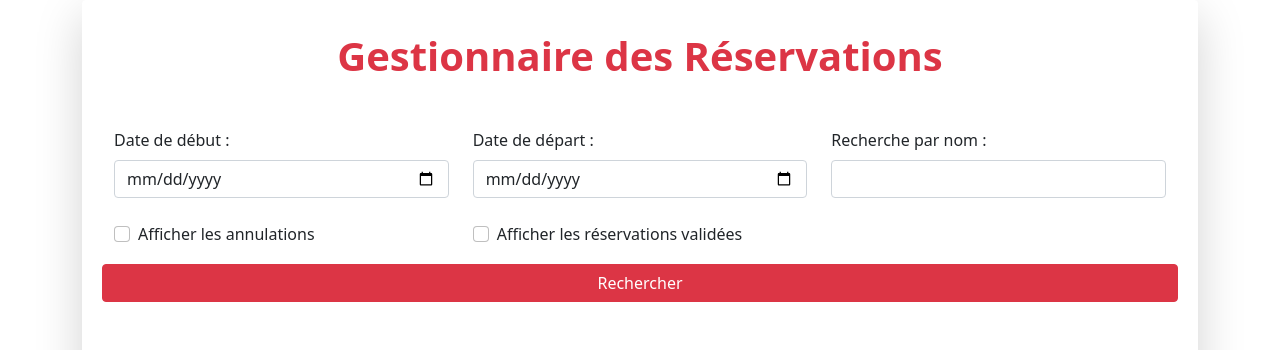
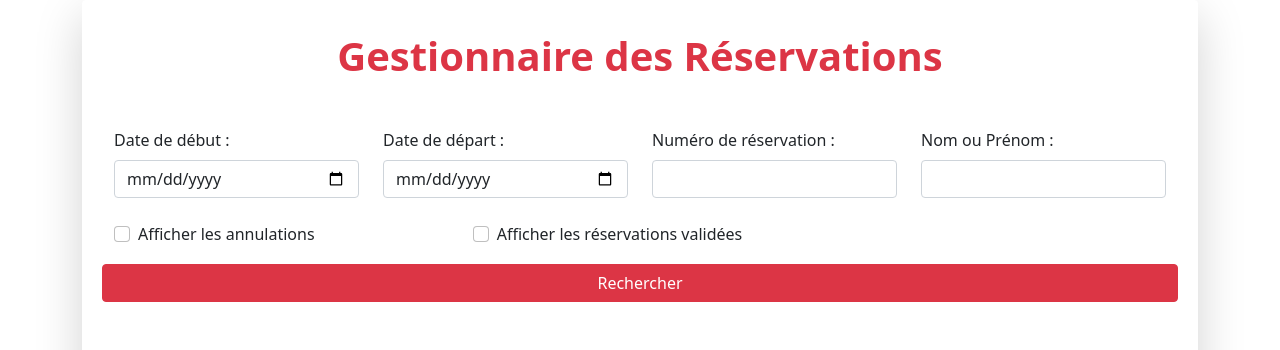
Before and after one commit to Xplosive-be/hotel-mvc, a PHP site: page /index.php?page=adminReservation in a window 1280 px wide. Shown: the part 48-398 px from the top of the page. Run offline with PHP 8.4, Linux system fonts and the light colour scheme; the visitor is signed in with stand-in values (Sample User, id 1); data comes from the database, SQL or seed files in the repository; data that the repository does not hold is empty; some libraries are stand-ins or nearby versions.

Commit message:
Divers fix

```diff
--- a/controllers/AdminController.php
+++ b/controllers/AdminController.php
@@ -250,8 +250,7 @@ class AdminController
 
     public function adminManagerBedPicture()
     {
-
-        if (Securite::verifAccessSession() & isset($_GET['idEditBed'])) {
+        if (Securite::verifAccessSession() && isset($_GET['idEditBed'])) {
             $_SESSION['idEditBed'] = Securite::secureHTML($_GET['idEditBed']);
             if (isset($_POST['btnAddPic'])) {
                 if (isset($_FILES['image']) && $_FILES['image']['error'] === 0) {
@@ -268,7 +267,7 @@ class AdminController
                             move_uploaded_file($_FILES['image']['tmp_name'], 'public/assets/images/chambres/uploads/' . $uniqueName);
                             // On renomme notre image avec une clé unique suivie du nom du fichier
                             // Rajouter la photo dans la table picture
-                            $this->adminManager->addBedPicture($uniqueName);
+                            $this->adminManager->addBedPicture($uniqueName, $_SESSION['idEditBed']);
                             $_SESSION['alert'] = [
                                 "message" => "Admin - La photo a été rajoutée avec succès.",
                                 "type" => 'alert-success'
@@ -589,9 +588,10 @@ class AdminController
             $search_name = isset($_POST['search_name']) ? $_POST['search_name'] : '';
             $show_cancelled = isset($_POST['show_cancelled']) ? 1 : 0;
             $show_validated = isset($_POST['show_validated']) ? 1 : 0;
+            $booking_id = isset($_POST['booking_id']) ? $_POST['booking_id'] : null;
 
             if (isset($_POST['btnSearch'])) {
-                $reservations = $this->adminManager->filterBookings($date_begin, $date_end, $search_name, $show_cancelled, $show_validated);
+                $reservations = $this->adminManager->filterBookings($date_begin, $date_end, $search_name, $show_cancelled, $show_validated, $booking_id);
             } else {
                 $reservations = $this->adminManager->adminReservation();
             }
--- a/views/booking/common/__template_front.php
+++ b/views/booking/common/__template_front.php
@@ -21,7 +21,7 @@
     <div class="container">
         <?php if (!empty($_SESSION['alert'])) : ?>
             <div class="alert font-weight-bold text-center <?= $_SESSION['alert']['type']; ?>" role="alert">
-                <?php $_SESSION['alert']['message']; ?>
+                <?php echo $_SESSION['alert']['message']; ?>
             </div>
             <?php
             unset($_SESSION['alert']);
--- a/views/main/back/adminReservation.view.php
+++ b/views/main/back/adminReservation.view.php
@@ -1,22 +1,27 @@
 <div class="container-fluid shadow-lg p-3 mb-5 mt-5 bg-body rounded mx-auto">
     <div class="ms-3 me-3">
         <h1 class="text-center my-3 text-danger fw-bolder mb-5">Gestionnaire des Réservations</h1>
-        <form action="" method="POST" class="mb-3">
+        <form action="adminReservation" method="POST" class="mb-3">
             <div class="row">
-                <div class="col-md-4 mb-2">
+                <div class="col-md-3 mb-2">
                     <label for="dateBegin" class="form-label">Date de début :</label>
                     <input type="date" class="form-control" id="dateBegin" name="dateBegin"
                            value="<?= isset($_POST['dateBegin']) ? $_POST['dateBegin'] : '' ?>">
                 </div>
-                <div class="col-md-4 mb-2">
+                <div class="col-md-3 mb-2">
                     <label for="dateEnd" class="form-label">Date de départ
                         :</label>
                     <input type="date" class="form-control" id="dateEnd" name="dateEnd"
                            value="<?= isset($_POST['dateEnd']) ?
                                $_POST['dateEnd'] : '' ?>">
                 </div>
-                <div class="col-md-4 mb-2">
-                    <label for="search_name" class="form-label">Recherche par nom :</label>
+                <div class="col-md-3 mb-2">
+                    <label for="booking_id" class="form-label">Numéro de réservation :</label>
+                    <input type="text" class="form-control" id="booking_id" name="booking_id"
+                           value="<?= isset($_POST['booking_id']) ? $_POST['booking_id'] : '' ?>">
+                </div>
+                <div class="col-md-3 mb-2">
+                    <label for="search_name" class="form-label">Nom ou Prénom :</label>
                     <input type="text" class="form-control" id="search_name" name="search_name"
                            value="<?= isset($_POST['search_name']) ? $_POST['search_name'] : '' ?>">
                 </div>
@@ -68,7 +73,7 @@
                         <p class="fw-bold mb-1"><?= $reservation["booking_id"] ?></p>
                     </td>
                     <td>
-                        <p class="fw-bold mb-1"><?= $reservation["acc_name"] . " " .$reservation["acc_surname"]  ?></p>
+                        <p class="fw-bold mb-1"><?= $reservation["cus_name"] . " " .$reservation["cus_surname"]  ?></p>
                     </td>
                     <td>
                         <p class="fw-bold mb-1"><?= $reservation["bedroom_name"] ?></p>
--- a/views/main/back/adminReservationDetail.view.php
+++ b/views/main/back/adminReservationDetail.view.php
@@ -8,6 +8,7 @@
                     <p>ID de réservation : <strong><?php echo $reservation['booking_id']; ?></strong></p>
                     <p>Date de début : <strong><?php echo $reservation['booking_date_begin']; ?></strong></p>
                     <p>Heure d'arrivée : <strong><?php echo $reservation['booking_arrival_time']; ?></strong></p>
+                    <p>Réservation par <strong><?php echo $reservation['acc_surname'] . ' ' . $reservation['acc_name'] .' [ID : ' . $reservation['acc_id']. '] ' ?></strong></p>
                     <?php if (is_null($reservation['services'])) : ?>
                         <div class="card-text-column">
                             <p>Services :</p>
--- a/views/main/common/__template_front.php
+++ b/views/main/common/__template_front.php
@@ -24,7 +24,7 @@
     <?php require_once("views/main/common/__menu.php"); ?>
     <?php if (!empty($_SESSION['alert'])) : ?>
         <div class="alert font-weight-bold text-center <?= $_SESSION['alert']['type']; ?>" role="alert">
-            <?php $_SESSION['alert']['message']; ?>
+            <?php echo $_SESSION['alert']['message']; ?>
         </div>
         <?php
         unset($_SESSION['alert']);
```
Also changed, not shown: models/AdminManager.model.php (+21 -16 lines).
